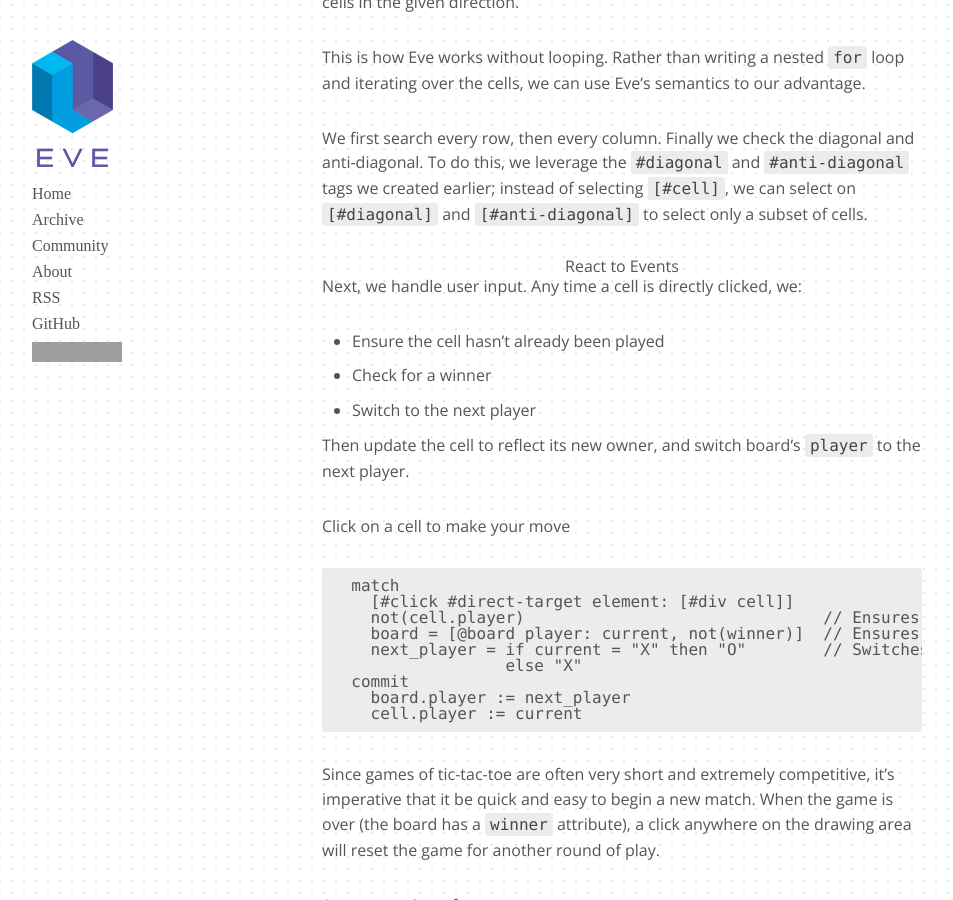
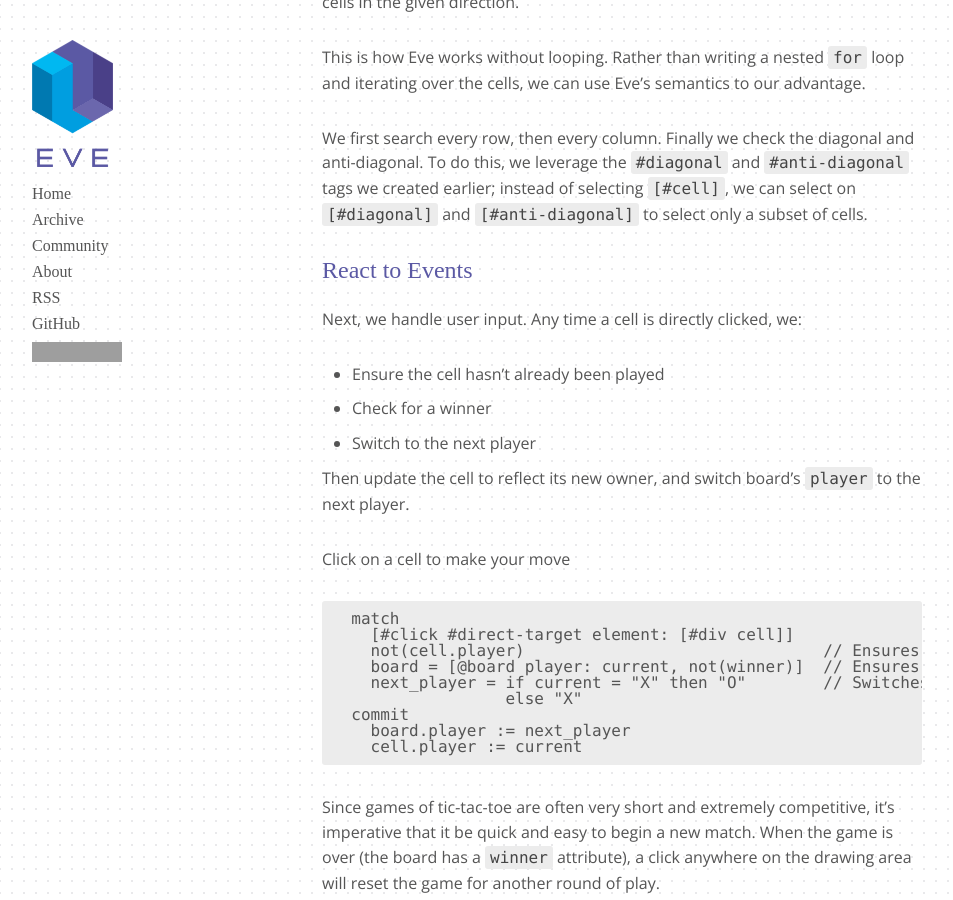
Before and after one commit to Kodowa/incidentalcomplexity, a Jekyll site: the page built from _posts/2016-08-11-tic-tac-toe.md, in a window 1280 px wide and 900 px high, scrolled down 3421 px. Shown: the whole window, without its empty margins (18-971 px from the left). Built offline with Jekyll 4.4.1, drawn with Linux system fonts in a browser that asks for light colours; some web fonts are replaced; grey boxes are pictures that could not be loaded.

Commit message:
fiix header

```diff
--- a/_posts/2016-08-11-tic-tac-toe.md
+++ b/_posts/2016-08-11-tic-tac-toe.md
@@ -113,7 +113,7 @@ This is how Eve works without looping. Rather than writing a nested `for` loop a
 We first search every row, then every column. Finally we check the diagonal and anti-diagonal. To do this, we leverage the `#diagonal` and `#anti-diagonal` tags we created earlier; instead of selecting `[#cell]`, we can select on `[#diagonal]` and `[#anti-diagonal]` to select only a subset of cells.
 
 
-## React to Events
+### React to Events
 
 Next, we handle user input. Any time a cell is directly clicked, we:
 
```
